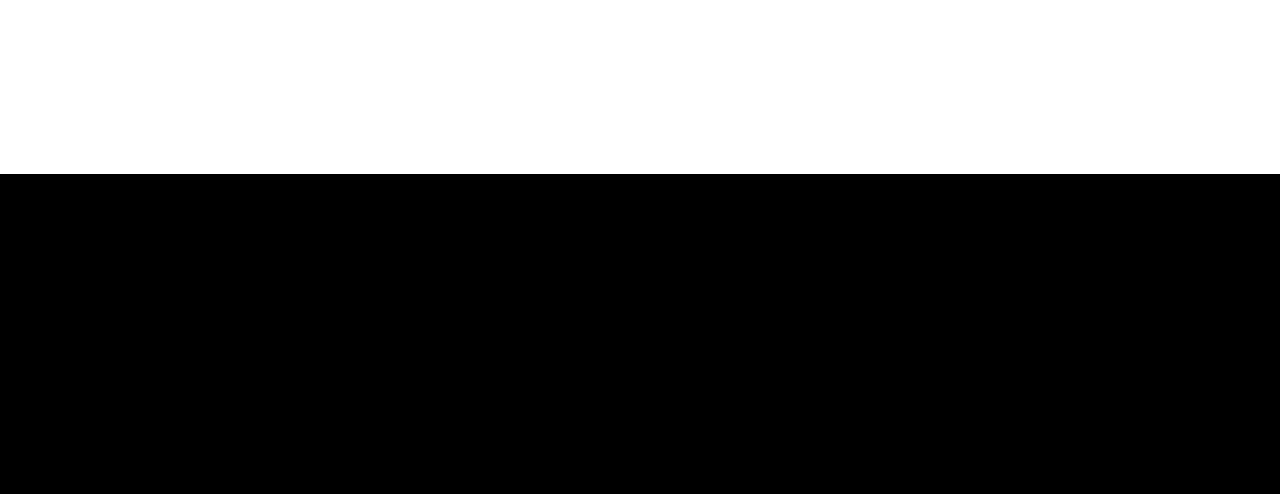
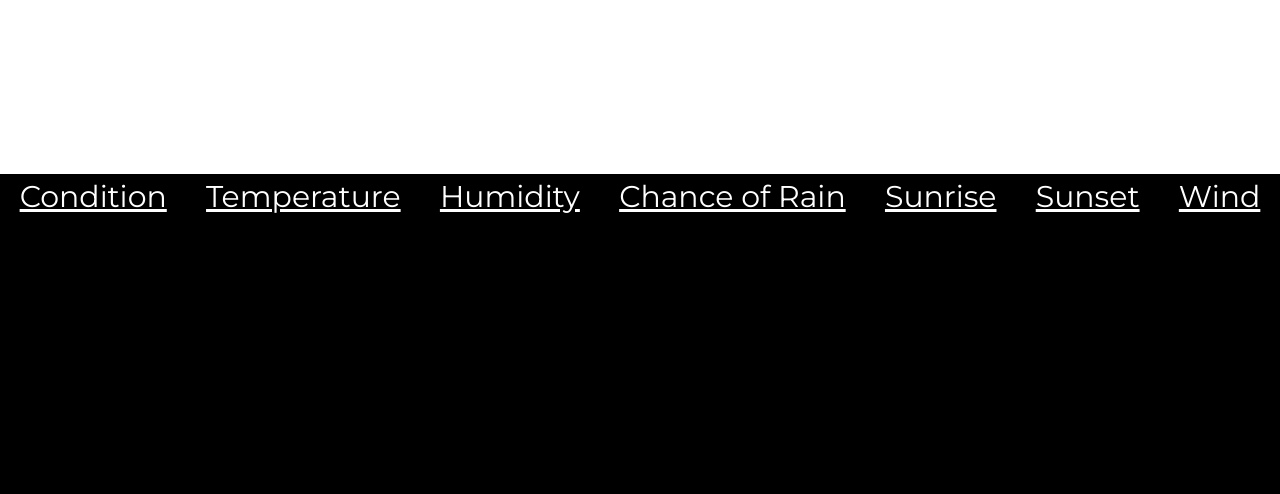
Before and after one commit to Robust-ness/Weather-Music, a website: page index.html in a window 1280 px wide. Shown: the part 713-1207 px from the top of the page. Before the commit the page ends 887 px from the top, so only its background shows below. Drawn offline with Linux system fonts and the light colour scheme.

Commit message:
added weather display section

```diff
--- a/css/main.css
+++ b/css/main.css
@@ -86,9 +86,21 @@
 .music{
     margin: 5vh 0;
     text-transform: uppercase;
+
+}
+
+.song{
     animation-name:widen;
     animation-duration: 5s;
     letter-spacing: 1rem;
+    margin-bottom:-5vh;
+}
+
+.artist{
+    animation-name:widen;
+    animation-duration: 5s;
+    letter-spacing: 1rem;
+    margin-top:0;
 }
 
 .song, .artist{
@@ -98,6 +110,17 @@
     text-align:center;
     font-size:2rem;
 
+}
+
+.display-weather{
+    height:40%;
+    display:flex;
+    justify-content: space-around;
+}
+
+.display-weather .condition, .temperature, .humidity, .rain-chance, .sunrise, .sunset, .wind{
+    font-size:1.5rem;
+    text-decoration: underline;
 }
 
 form{
@@ -123,8 +146,10 @@ form input{
 @keyframes widen{
     from{
         letter-spacing: 0;
+        color:white;
     }
     to{
         letter-spacing: 1rem;
+        color:black;
     }
 }
--- a/index.html
+++ b/index.html
@@ -26,13 +26,23 @@
     <div class="now-playing">
         Now playing...
         <div class="music">
-            <!-- <div class="song">Chocolate Rain</div>
+         <!--    <div class="song">Chocolate Rain</div>
             <div class="artist">Tayzon Day</div> -->
         </div>
         <div class="music">
-            <!-- <div class="song">Chocolate Rain</div>
-            <div class="artist">Tayzon Day</div> -->
+
         </div>
+
+    </div>
+
+    <div class="display-weather">
+        <div class="condition">Condition</div>
+        <div class="temperature">Temperature</div>
+        <div class="humidity">Humidity</div>
+        <div class="rain-chance">Chance of Rain</div>
+        <div class="sunrise">Sunrise</div>
+        <div class="sunset">Sunset</div>
+        <div class="wind">Wind</div>
     </div>
 
     <script type="text/javascript" src="main.js"></script>
```
